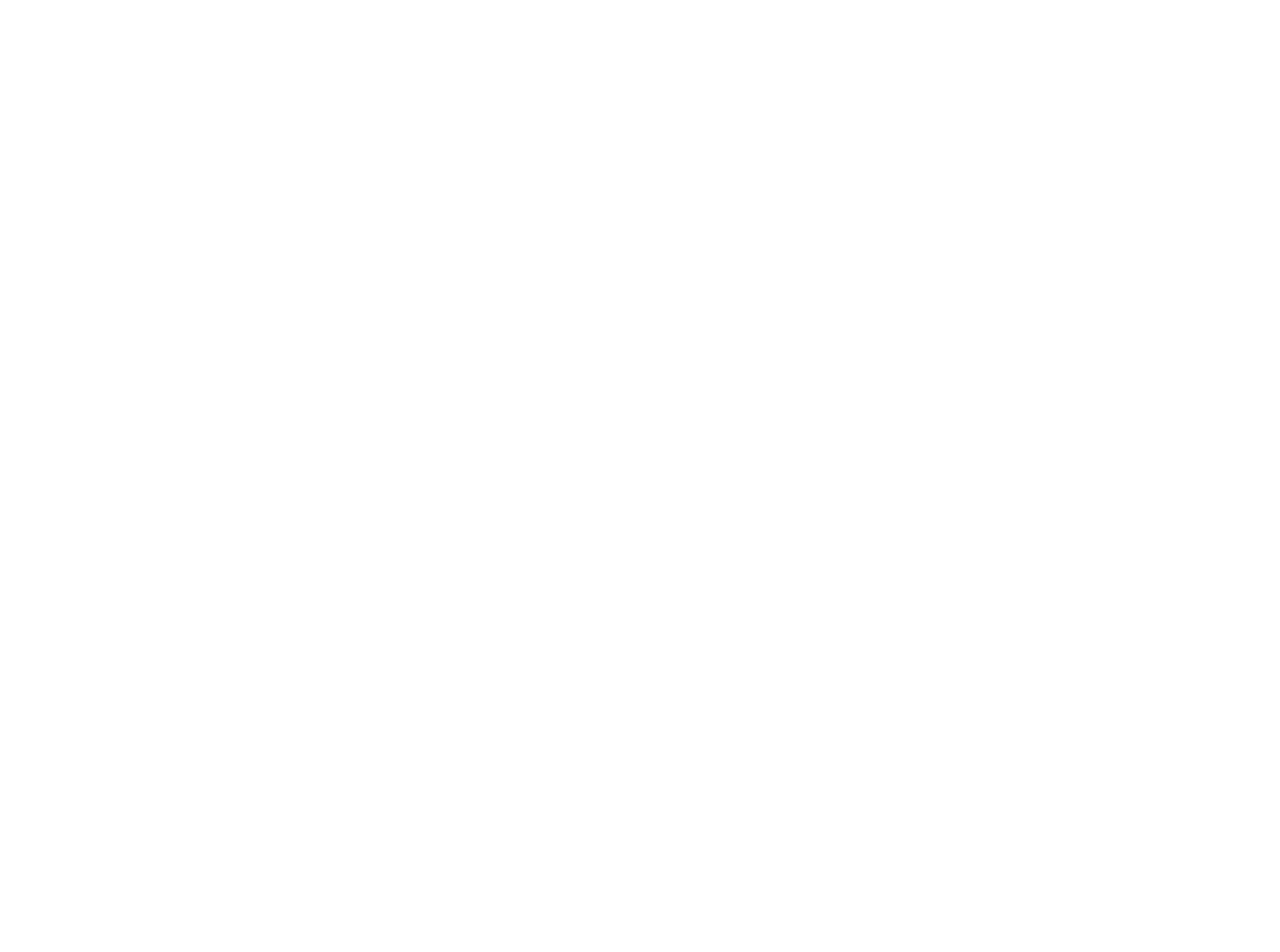
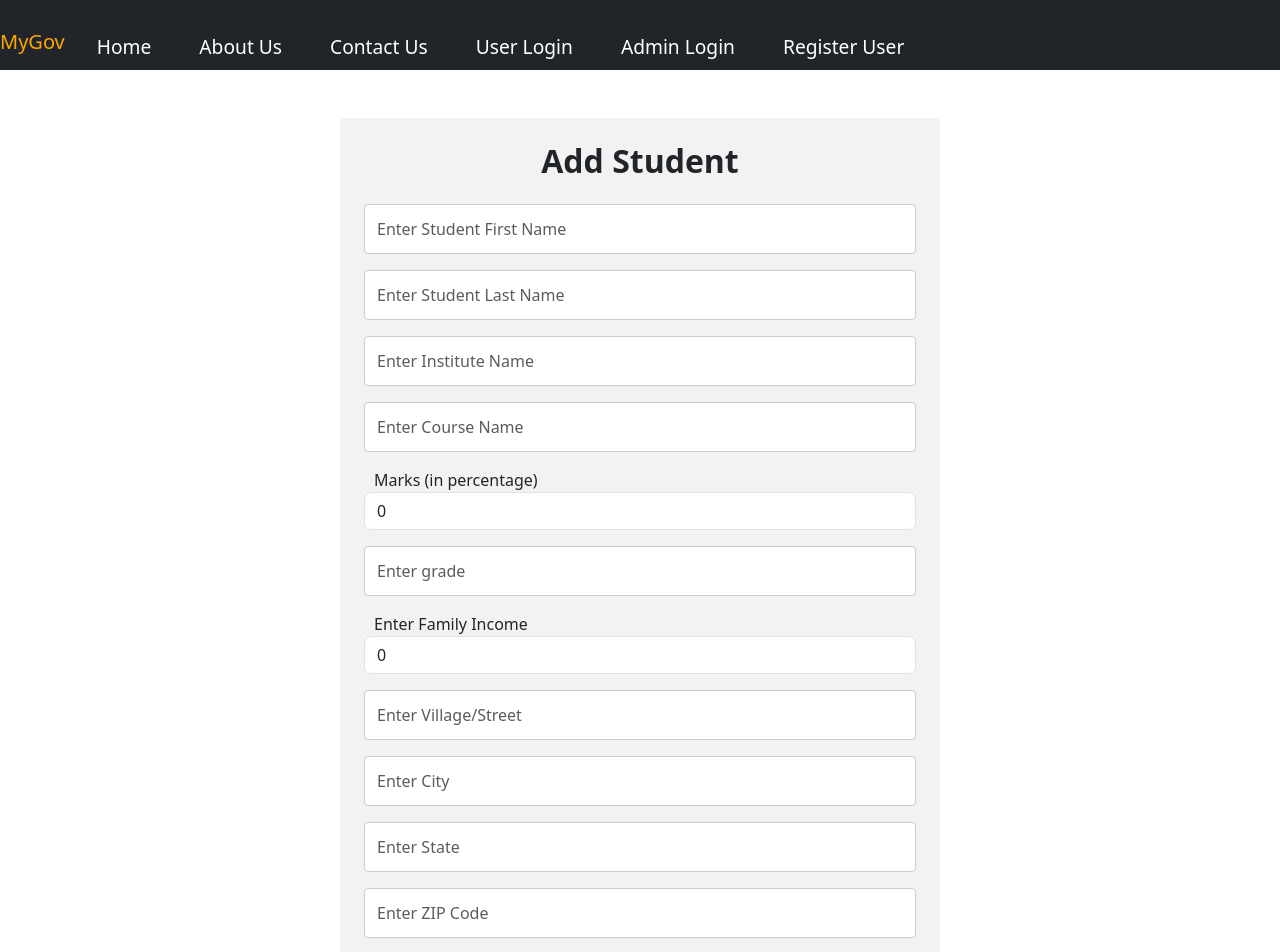
Before and after one commit to abhishekpotbhare01/mygov_frontend, a React (Create React App) app: page /sudent-scheme-form in a window 1280 px wide. Before the commit this address had no page. Shown: the top 952 px of the page. Before the commit the page ends 800 px from the top, so only its background shows below. Built offline with nearby package versions, Linux system fonts and the light colour scheme.

Commit message:
student form created

```diff
--- a/src/App.js
+++ b/src/App.js
@@ -9,6 +9,7 @@ import ContactUs from "./compoents/ContactUs";
 import { BrowserRouter as Router, Route, Routes } from "react-router-dom";
 import AddNewScheme from "./compoents/AddNewScheme";
 import FarmerSchemeRegistration from "./compoents/FarmerSchemeRegistration";
+import StudentSchemeForm from "./compoents/Forms/StudentSchemeForm";
 
 function App() {
   return (
@@ -25,8 +26,12 @@ function App() {
           <Route path="/schemepage" element={<SchemePage />} />
           <Route path="/about-us" element={<AboutUs />} />
           <Route path="/contact-us" element={<ContactUs />} />
+          <Route path="/sudent-scheme-form" element={<StudentSchemeForm />} />
 
-          <Route path="/farmer-apply" element={<FarmerSchemeRegistration></FarmerSchemeRegistration>} />
+          <Route
+            path="/farmer-apply"
+            element={<FarmerSchemeRegistration></FarmerSchemeRegistration>}
+          />
           {/* <Route exact={true} path="/">
               < />
             </Route> */}
--- a/src/SchemePage.js
+++ b/src/SchemePage.js
@@ -4,15 +4,22 @@ import Schemes from "./compoents/Schemes";
 import one from "../src/assets/gov/img/gov2.jpg";
 import two from "../src/assets/gov/img/gov_schme.png";
 import three from "../src/assets/gov/img/ladli-behna-yojana.png";
+import four from "../src/assets/gov/img/Midday-Meal-Scheme.png";
+import { Navbar } from "./compoents/Navbar";
 
 function SchemePage() {
   const name1 = "PM kisan yojna";
   const name2 = "PM Awas Yojna";
   const name3 = "PM Ladli yojna";
+  const name4 = "Mid Day Meal";
+
+  const othereHref = "";
+  const midDayMealHref = "sudent-scheme-form";
 
   return (
+    <>
+      <Navbar />
       <div>
-      <h1>Scheme Page</h1>
         <div className="maindiv">
           <input type="text" placeholder="Enter SchemeName" id="exampleInput" />
           <button type="button" className="btn btn-primary">
@@ -20,11 +27,13 @@ function SchemePage() {
           </button>
         </div>
         <div className="schemes">
-        <Schemes name={name1} img={one}></Schemes>
-        <Schemes name={name2} img={two}></Schemes>
-        <Schemes name={name3} img={three}></Schemes>
+          <Schemes name={name1} img={one} href={othereHref}></Schemes>
+          <Schemes name={name2} img={two} href={othereHref}></Schemes>
+          <Schemes name={name3} img={three} href={othereHref}></Schemes>
+          <Schemes name={name4} img={four} href={midDayMealHref}></Schemes>
         </div>
       </div>
+    </>
   );
 }
 
--- /dev/null
+++ b/src/compoents/Forms/StudentSchemeForm.jsx
@@ -0,0 +1,235 @@
+import React, { useState } from 'react';
+import { Navbar } from '../Navbar';
+import StudentService from '../../service/StudentService';
+import { useNavigate } from 'react-router-dom';
+
+const StudentSchemeForm = () => {
+  const navigate = useNavigate();
+  const [studentData, setStudentData] = useState({
+    studentDetails: {
+      studentName: "",
+      studentSurname: "",
+      instituteName: "",
+      courseName: "",
+      marks: 0,
+      grade: ""
+    },
+    familyIncome: 0,
+    address: {
+      village_street: "",
+      city: "",
+      state: "",
+      zip: "",
+      country: ""
+    }
+  });
+
+  const handleChange = (e) => {
+    const { name, value } = e.target;
+    setStudentData(prevData => ({
+      ...prevData,
+      studentDetails: {
+        ...prevData.studentDetails,
+        // [name]: value,
+        [name]: name === 'marks' ? parseFloat(value) : value,
+      }
+    }));
+  };
+
+  const handleAddressChange = (e) => {
+    const { name, value } = e.target;
+    setStudentData(prevData => ({
+      ...prevData,
+      address: {
+        ...prevData.address,
+        [name]: value
+      }
+    }));
+  };
+
+  const handleSubmit = async (e) => {
+    e.preventDefault();
+    try {
+      console.log("studentData is", studentData)
+      localStorage.setItem("studentData", JSON.stringify(studentData))
+      // get login user Id
+      // let userId = localStorage.getItem("userData").userId
+
+      // get schemeId
+
+      // axios call
+      const resp = await StudentService.AddStudentScheme(studentData, 4, 1);
+      console.log(resp);
+      alert("Student Added....!!!");
+      // navigate("/schemepage");
+
+    } catch (error) {
+      console.error('Error adding student:', error);
+
+    }
+  };
+
+  return (
+    <>
+      <Navbar />
+      <div className="container mt-5 p-4" style={{ maxWidth: '600px' }}>
+        <h2 className="text-center mb-4">Add Student</h2>
+        <form onSubmit={handleSubmit}>
+          <div className="form-group mb-3">
+            <input
+              type="text"
+              className="form-control"
+              id="studentName"
+              name="studentName"
+              value={studentData.studentDetails.studentName}
+              onChange={handleChange}
+              placeholder='Enter Student First Name'
+              required
+            />
+          </div>
+          <div className="form-group mb-3">
+            <input
+              type="text"
+              className="form-control"
+              id="studentSurname"
+              name="studentSurname"
+              value={studentData.studentDetails.studentSurname}
+              onChange={handleChange}
+              placeholder='Enter Student Last Name'
+              required
+            />
+          </div>
+          <div className="form-group mb-3">
+            <input
+              type="text"
+              className="form-control"
+              id="instituteName"
+              name="instituteName"
+              value={studentData.studentDetails.instituteName}
+              onChange={handleChange}
+              placeholder='Enter Institute Name'
+              required
+            />
+          </div>
+          <div className="form-group mb-3">
+            <input
+              type="text"
+              className="form-control"
+              id="courseName"
+              name="courseName"
+              value={studentData.studentDetails.courseName}
+              onChange={handleChange}
+              placeholder='Enter Course Name'
+              required
+            />
+          </div>
+          <div className="form-group mb-3">
+            <label htmlFor="marks">Marks (in percentage)</label>
+            <input
+              type="number"
+              className="form-control"
+              id="marks"
+              name="marks"
+              value={studentData.studentDetails.marks}
+              onChange={handleChange}
+              placeholder='Enter marks (in percentage)'
+              required
+            />
+          </div>
+          <div className="form-group mb-3">
+            <input
+              type="text"
+              className="form-control"
+              id="grade"
+              name="grade"
+              value={studentData.studentDetails.grade}
+              onChange={handleChange}
+              placeholder='Enter grade '
+              required
+            />
+          </div>
+          <div className="form-group mb-3">
+            <label htmlFor="familyIncome">Enter Family Income</label>
+            <input
+              type="number"
+              className="form-control"
+              id="familyIncome"
+              name="familyIncome"
+              value={studentData.familyIncome}
+              onChange={(e) => setStudentData({ ...studentData, familyIncome: parseFloat(e.target.value) })}
+              placeholder='Enter Family Income'
+              required
+            />
+          </div>
+          <div className="form-group mb-3">
+            <input
+              type="text"
+              className="form-control"
+              id="village_street"
+              name="village_street"
+              value={studentData.address.village_street}
+              onChange={handleAddressChange}
+              placeholder='Enter Village/Street'
+              required
+            />
+          </div>
+          <div className="form-group mb-3">
+            <input
+              type="text"
+              className="form-control"
+              id="city"
+              name="city"
+              value={studentData.address.city}
+              onChange={handleAddressChange}
+              placeholder='Enter City'
+              required
+            />
+          </div>
+          <div className="form-group mb-3">
+            <input
+              type="text"
+              className="form-control"
+              id="state"
+              name="state"
+              value={studentData.address.state}
+              onChange={handleAddressChange}
+              placeholder='Enter State'
+              required
+            />
+          </div>
+          <div className="form-group mb-3">
+            <input
+              type="text"
+              className="form-control"
+              id="zip"
+              name="zip"
+              value={studentData.address.zip}
+              onChange={handleAddressChange}
+              placeholder='Enter ZIP Code'
+              required
+            />
+          </div>
+          <div className="form-group mb-3">
+            <input
+              type="text"
+              className="form-control"
+              id="country"
+              name="country"
+              value={studentData.address.country}
+              onChange={handleAddressChange}
+              placeholder='Enter Country'
+              required
+            />
+          </div>
+          <div className="d-flex justify-content-between">
+            <button type="submit" className="btn btn-primary btn-block">
+              Register
+            </button>
+          </div>
+        </form>
+      </div>
+    </>
+  );
+};
+
+export default StudentSchemeForm;
--- a/src/compoents/Schemes.js
+++ b/src/compoents/Schemes.js
@@ -10,7 +10,7 @@ function Schemes(props) {
           Some quick example text to build on the card title and make up the
           bulk of the card's content.
         </p>
-        <a href="/farmer-apply" className="btn btn-primary">
+        <a href={props.href} className="btn btn-primary">
           Apply
         </a>
       </div>
--- /dev/null
+++ b/src/service/StudentService.js
@@ -0,0 +1,24 @@
+import axios from "axios";
+
+const StudentClient = axios.create({
+  baseURL: "http://localhost:8080/student",
+  headers: {
+    "Content-Type": "application/json",
+  },
+});
+
+const AddStudentScheme = async (studentData, userId, schemeId) => {
+  try {
+    console.log("type of marks : " + typeof studentData.studentDetails.marks);
+    console.log("type of familyIncome : " + typeof studentData.familyIncome);
+    const url = "/" + userId + "?schemeId=" + schemeId;
+    const resp = await StudentClient.post(url, studentData);
+
+    return resp.data;
+  } catch (error) {
+    console.error("Error while Registering the student:", error);
+    throw error;
+  }
+};
+
+export default { AddStudentScheme };
```
Also changed, not shown: src/assets/gov/img/Midday-Meal-Scheme.png (added). Lines whose indentation alone changed are shown as unchanged.
